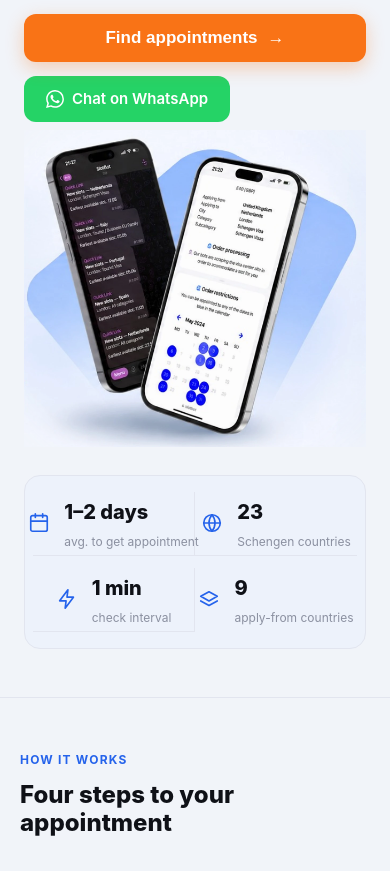
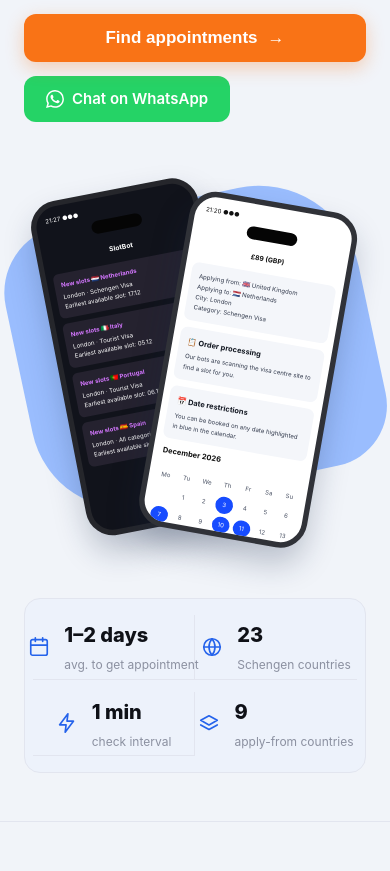
Before and after one commit to Igor120600/slotbot-site, a plain HTML site: page index.html in a window 390 px wide. Shown: the part 800-1671 px from the top of the page. Drawn offline with Linux system fonts and the light colour scheme.

Commit message:
Hero v3: crisp CSS-built phones (no image), bigger; deploy check file

```diff
--- a/index.html
+++ b/index.html
@@ -368,17 +368,38 @@
 .hero-left .find-btn:hover{background:#ea580c;box-shadow:0 8px 24px rgba(249,115,22,.4)}
 .hero-btns{justify-content:flex-start;margin-top:4px}
 .hero-btns .btn-whatsapp{padding:11px 22px;font-size:15px}
-.hero-visual{margin-right:-40px}
-.hero-visual img{width:100%;height:auto;display:block;-webkit-mask-image:radial-gradient(ellipse 80% 80% at 50% 50%,#000 72%,transparent 100%);mask-image:radial-gradient(ellipse 80% 80% at 50% 50%,#000 72%,transparent 100%)}
 .hero-stats{max-width:none;margin:28px 0 0;display:grid;grid-template-columns:repeat(4,1fr);gap:0;background:rgba(235,241,254,.55);border:1px solid var(--border);border-radius:16px;padding:16px 8px}
 .hero-stats .stat{display:flex;align-items:center;justify-content:center;gap:14px;padding:4px 16px;border-right:1px solid var(--border);text-align:left}
 .hero-stats .stat:last-child{border-right:0}
 .hero-stats .stat svg{color:var(--accent);flex-shrink:0}
 @media(max-width:900px){
- .hero-grid{grid-template-columns:1fr}.hero-visual{max-width:460px;margin:0 auto}
+ .hero-grid{grid-template-columns:1fr}
  .hero-stats{grid-template-columns:1fr 1fr;gap:12px 0}.hero-stats .stat:nth-child(2){border-right:0}
 }
 @media(max-width:560px){.hero-left .find-form{grid-template-columns:1fr}.hero-left .find-btn{grid-column:1}}
+/* css phones */
+.hero-visual{position:relative;min-height:640px;margin-right:-20px}
+.pv-stage{position:absolute;left:50%;top:50%;width:600px;height:620px;transform:translate(-50%,-50%) scale(var(--pv,1.08))}
+.pv-shape{position:absolute;left:40px;top:90px;width:520px;height:430px;background:#8bb4ff;border-radius:100px 150px 90px 140px;transform:rotate(-12deg);opacity:.85}
+.pv-phone{position:absolute;left:50%;top:50%;width:250px;height:500px;margin:-250px 0 0 -125px;border:8px solid #25262b;border-radius:40px;background:#11131b;box-shadow:0 25px 45px rgba(25,40,70,.25);padding:13px 10px;overflow:hidden}
+.pv-back{transform:rotate(-11deg) translate(-78px,-5px);z-index:1}
+.pv-front{transform:rotate(10deg) translate(82px,15px);background:#fff;border-color:#303238;z-index:2}
+.pv-island{width:75px;height:19px;border-radius:20px;background:#050505;margin:-4px auto 17px}
+.pv-time{color:#fff;font-size:9px;margin:0 5px 10px}
+.pv-title{color:#fff;text-align:center;font-size:10px;font-weight:700;margin-bottom:14px}
+.pv-alert{background:#25222f;color:#fff;border-radius:8px;padding:10px;margin-bottom:8px;font-size:9px;line-height:1.55}
+.pv-alert strong{color:#d477ff;display:block;margin-bottom:4px}
+.pv-front .pv-time,.pv-front .pv-title{color:#111}
+.pv-info{background:#f4f6fa;border-radius:10px;padding:12px;margin-bottom:10px;font-size:9px;line-height:1.7;color:#333b4d}
+.pv-info strong{display:block;font-size:11px;color:#141923;margin-bottom:5px}
+.pv-month{font-size:11px;font-weight:700;margin:10px 4px;color:#111}
+.pv-cal{display:grid;grid-template-columns:repeat(7,1fr);gap:5px;text-align:center;font-size:9px;color:#4b5365;padding:4px 2px}
+.pv-cal span{padding:5px 0}
+.pv-cal .pv-av{background:#174cff;color:#fff;border-radius:50%}
+@media(max-width:1300px){.hero-visual{--pv:.95}}
+@media(max-width:1050px){.hero-visual{--pv:.82;min-height:540px}}
+@media(max-width:900px){.hero-visual{--pv:.85;max-width:none;margin:0;min-height:560px}}
+@media(max-width:480px){.hero-visual{--pv:.68;min-height:440px}}
 </style>
 </head>
 <body>
@@ -447,7 +468,13 @@
       <div class="hero-btns"><a href="https://wa.me/447747339349?text=Hi%21%20I%20need%20help%20with%20a%20Schengen%20visa%20appointment." class="btn-whatsapp" target="_blank" rel="noopener"><svg width="18" height="18" viewBox="0 0 24 24" fill="currentColor"><path d="M17.472 14.382c-.297-.149-1.758-.867-2.03-.967-.273-.099-.471-.148-.67.15-.197.297-.767.966-.94 1.164-.173.199-.347.223-.644.075-.297-.15-1.255-.463-2.39-1.475-.883-.788-1.48-1.761-1.653-2.059-.173-.297-.018-.458.13-.606.134-.133.298-.347.446-.52.149-.174.198-.298.298-.497.099-.198.05-.371-.025-.52-.075-.149-.669-1.612-.916-2.207-.242-.579-.487-.5-.669-.51-.173-.008-.371-.01-.57-.01-.198 0-.52.074-.792.372-.272.297-1.04 1.016-1.04 2.479 0 1.462 1.065 2.875 1.213 3.074.149.198 2.096 3.2 5.077 4.487.709.306 1.262.489 1.694.625.712.227 1.36.195 1.871.118.571-.085 1.758-.719 2.006-1.413.248-.694.248-1.289.173-1.413-.074-.124-.272-.198-.57-.347m-5.421 7.403h-.004a9.87 9.87 0 01-5.031-1.378l-.361-.214-3.741.982.998-3.648-.235-.374a9.86 9.86 0 01-1.51-5.26c.001-5.45 4.436-9.884 9.888-9.884 2.64 0 5.122 1.03 6.988 2.898a9.825 9.825 0 012.893 6.994c-.003 5.45-4.437 9.884-9.885 9.884m8.413-18.297A11.815 11.815 0 0012.05 0C5.495 0 .16 5.335.157 11.892c0 2.096.547 4.142 1.588 5.945L.057 24l6.305-1.654a11.882 11.882 0 005.683 1.448h.005c6.554 0 11.89-5.335 11.893-11.893a11.821 11.821 0 00-3.48-8.413z"/></svg><span data-ru>Чат в WhatsApp</span><span data-en>Chat on WhatsApp</span></a></div>
       <span id="find-title" hidden></span><span id="find-sub" hidden></span><span id="find-footer-note" hidden></span>
     </div>
-    <div class="hero-visual"><img src="assets/hero-phones.webp" width="690" height="615" alt="SlotBot: new visa slot alerts and automatic booking on mobile" fetchpriority="high"></div>
+    <div class="hero-visual" aria-hidden="true"><div class="pv-stage"><div class="pv-shape"></div>
+<div class="pv-phone pv-back"><div class="pv-time">21:27 ●●●</div><div class="pv-island"></div><div class="pv-title">SlotBot</div><div class="pv-alert"><strong>New slots 🇳🇱 Netherlands</strong>London · Schengen Visa<br>Earliest available slot: 17.12</div><div class="pv-alert"><strong>New slots 🇮🇹 Italy</strong>London · Tourist Visa<br>Earliest available slot: 05.12</div><div class="pv-alert"><strong>New slots 🇵🇹 Portugal</strong>London · Tourist Visa<br>Earliest available slot: 06.12</div><div class="pv-alert"><strong>New slots 🇪🇸 Spain</strong>London · All categories<br>Earliest available slot: 11.12</div></div>
+<div class="pv-phone pv-front"><div class="pv-time">21:20 ●●●</div><div class="pv-island"></div><div class="pv-title">£89 (GBP)</div>
+<div class="pv-info">Applying from: 🇬🇧 United Kingdom<br>Applying to: 🇳🇱 Netherlands<br>City: London<br>Category: Schengen Visa</div>
+<div class="pv-info"><strong>📋 Order processing</strong>Our bots are scanning the visa centre site to find a slot for you.</div>
+<div class="pv-info"><strong>📅 Date restrictions</strong>You can be booked on any date highlighted in blue in the calendar.</div>
+<div class="pv-month">December 2026</div><div class="pv-cal"><span>Mo</span><span>Tu</span><span>We</span><span>Th</span><span>Fr</span><span>Sa</span><span>Su</span><span></span><span>1</span><span>2</span><span class="pv-av">3</span><span>4</span><span>5</span><span>6</span><span class="pv-av">7</span><span>8</span><span>9</span><span class="pv-av">10</span><span class="pv-av">11</span><span>12</span><span>13</span><span>14</span><span>15</span><span>16</span><span>17</span><span>18</span><span>19</span><span>20</span><span class="pv-av">21</span><span>22</span><span>23</span><span>24</span><span>25</span><span>26</span><span>27</span><span>28</span><span>29</span><span>30</span><span>31</span></div></div></div></div>
   </div>
   <div class="hero-stats">
     <div class="stat"><svg width="22" height="22" viewBox="0 0 24 24" fill="none" stroke="currentColor" stroke-width="1.8" stroke-linecap="round" stroke-linejoin="round"><rect x="3" y="4" width="18" height="17" rx="2"/><path d="M16 2v4M8 2v4M3 10h18"/></svg><div><div class="stat-num" data-ru>1–2 дня</div><div class="stat-num" data-en>1–2 days</div><div class="stat-label" data-ru>среднее время записи</div><div class="stat-label" data-en>avg. to get appointment</div></div></div>
```
Also changed, not shown: assets/hero-phones.webp (deleted), version.txt (added).
